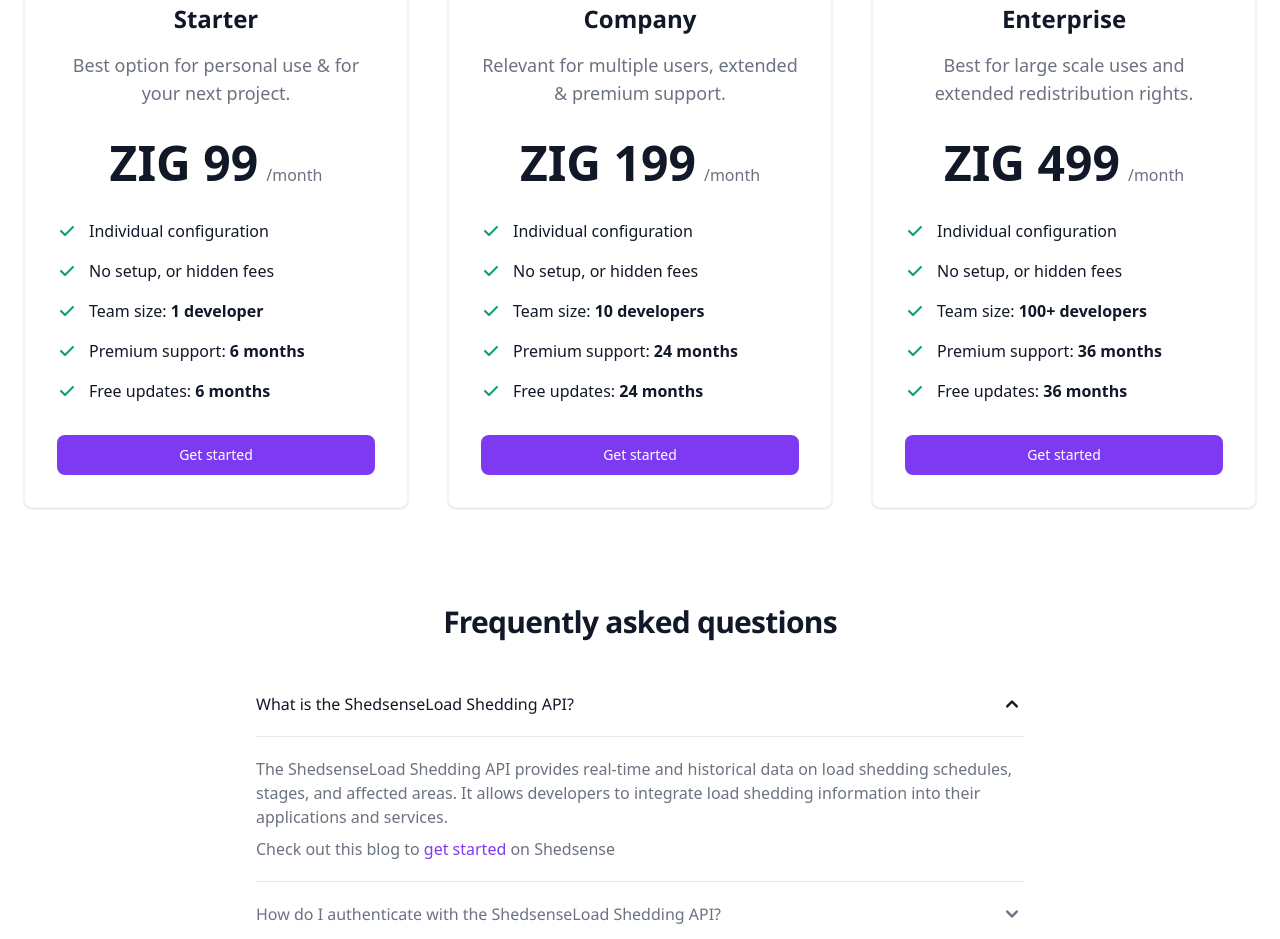
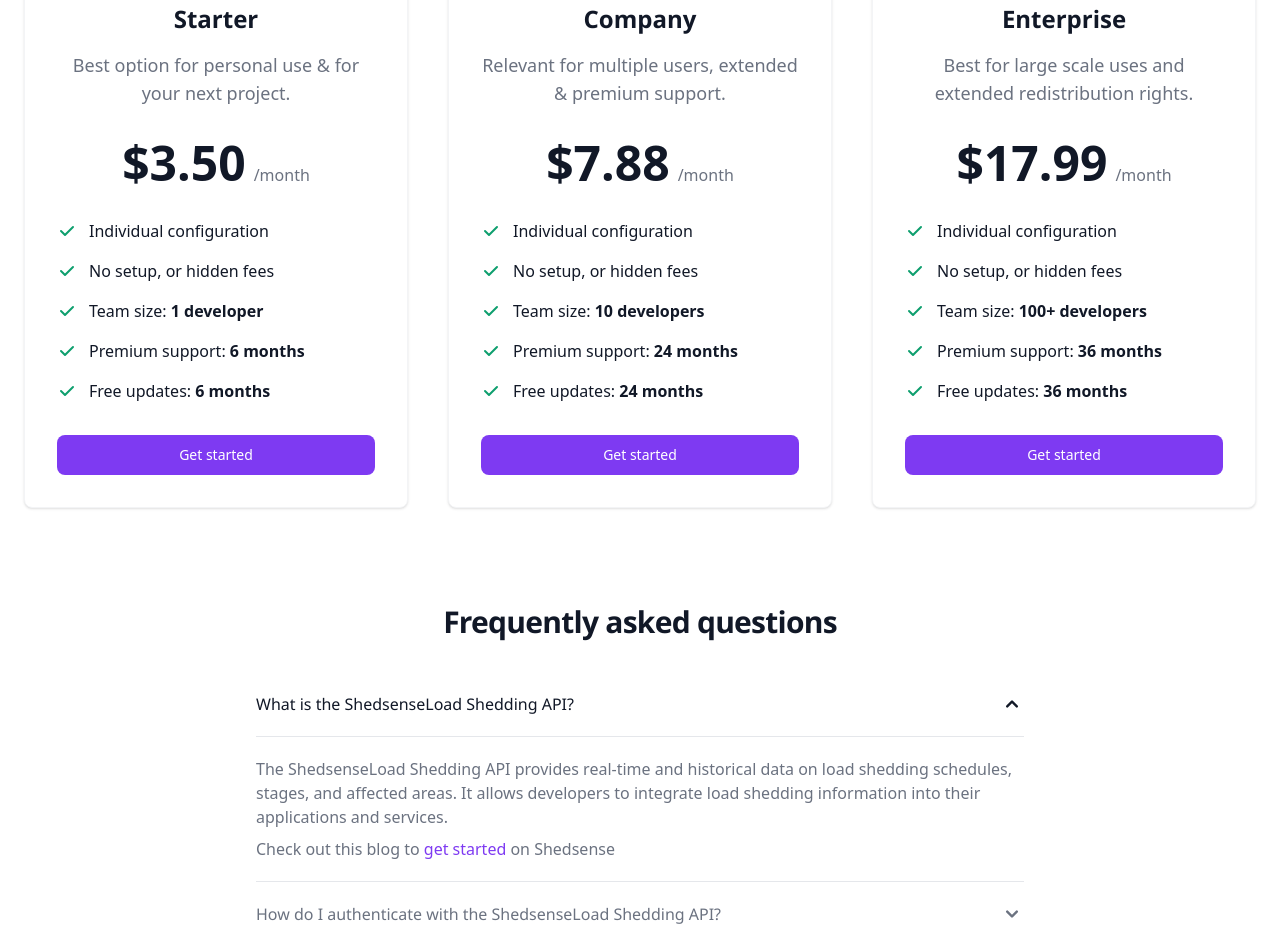
Before and after one commit to anesu398/backend-main, a website: page src/public/index.html in a window 1280 px wide. Shown: the part 3386-4325 px from the top of the page. Drawn offline with nearby package versions, Linux system fonts and the light colour scheme.

Commit message:
p r i c i  n g

```diff
--- a/src/public/index.html
+++ b/src/public/index.html
@@ -1096,7 +1096,7 @@
                     <h3 class="mb-4 text-2xl font-semibold">Starter</h3>
                     <p class="font-light text-gray-500 sm:text-lg dark:text-gray-400">Best option for personal use & for your next project.</p>
                     <div class="flex items-baseline justify-center my-8">
-                        <span class="mr-2 text-5xl font-extrabold">ZIG 99</span>
+                        <span class="mr-2 text-5xl font-extrabold"> $3.50</span>
                         <span class="text-gray-500 dark:text-gray-400">/month</span>
                     </div>
                     <!-- List -->
@@ -1134,7 +1134,7 @@
                     <h3 class="mb-4 text-2xl font-semibold">Company</h3>
                     <p class="font-light text-gray-500 sm:text-lg dark:text-gray-400">Relevant for multiple users, extended & premium support.</p>
                     <div class="flex items-baseline justify-center my-8">
-                        <span class="mr-2 text-5xl font-extrabold">ZIG 199</span>
+                        <span class="mr-2 text-5xl font-extrabold"> $7.88</span>
                         <span class="text-gray-500 dark:text-gray-400" dark:text-gray-400>/month</span>
                     </div>
                     <!-- List -->
@@ -1172,7 +1172,7 @@
                     <h3 class="mb-4 text-2xl font-semibold">Enterprise</h3>
                     <p class="font-light text-gray-500 sm:text-lg dark:text-gray-400">Best for large scale uses and extended redistribution rights.</p>
                     <div class="flex items-baseline justify-center my-8">
-                        <span class="mr-2 text-5xl font-extrabold">ZIG 499</span>
+                        <span class="mr-2 text-5xl font-extrabold"> $17.99</span>
                         <span class="text-gray-500 dark:text-gray-400">/month</span>
                     </div>
                     <!-- List -->
```
